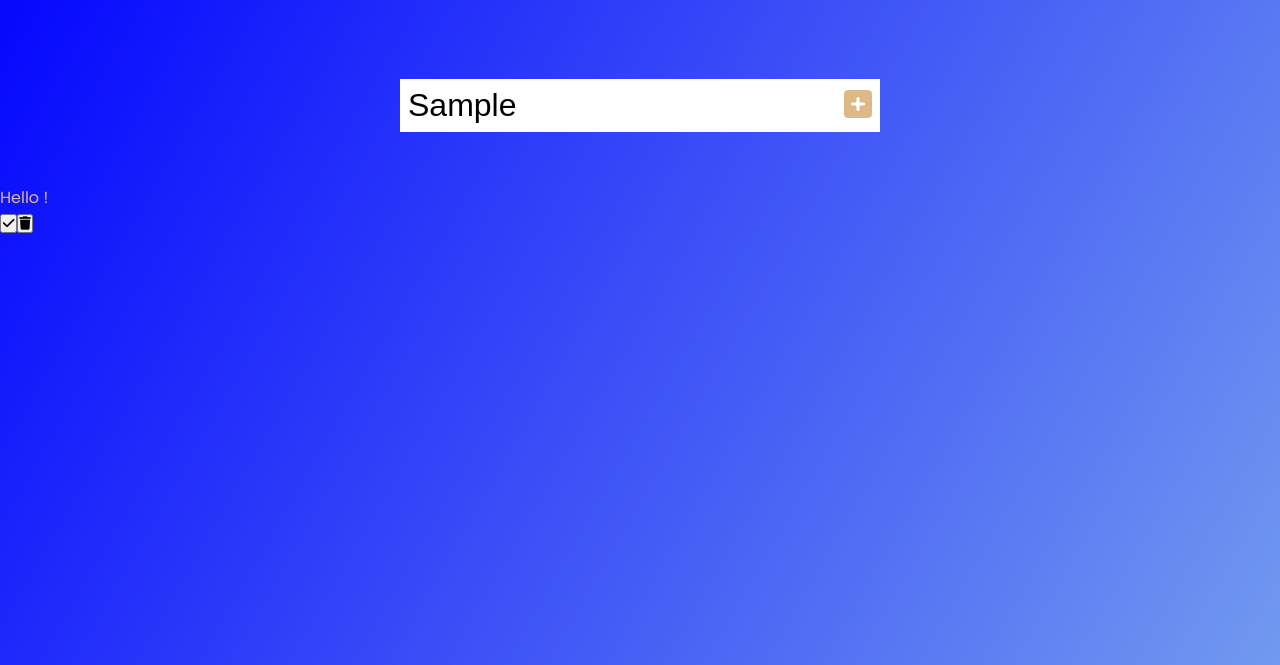
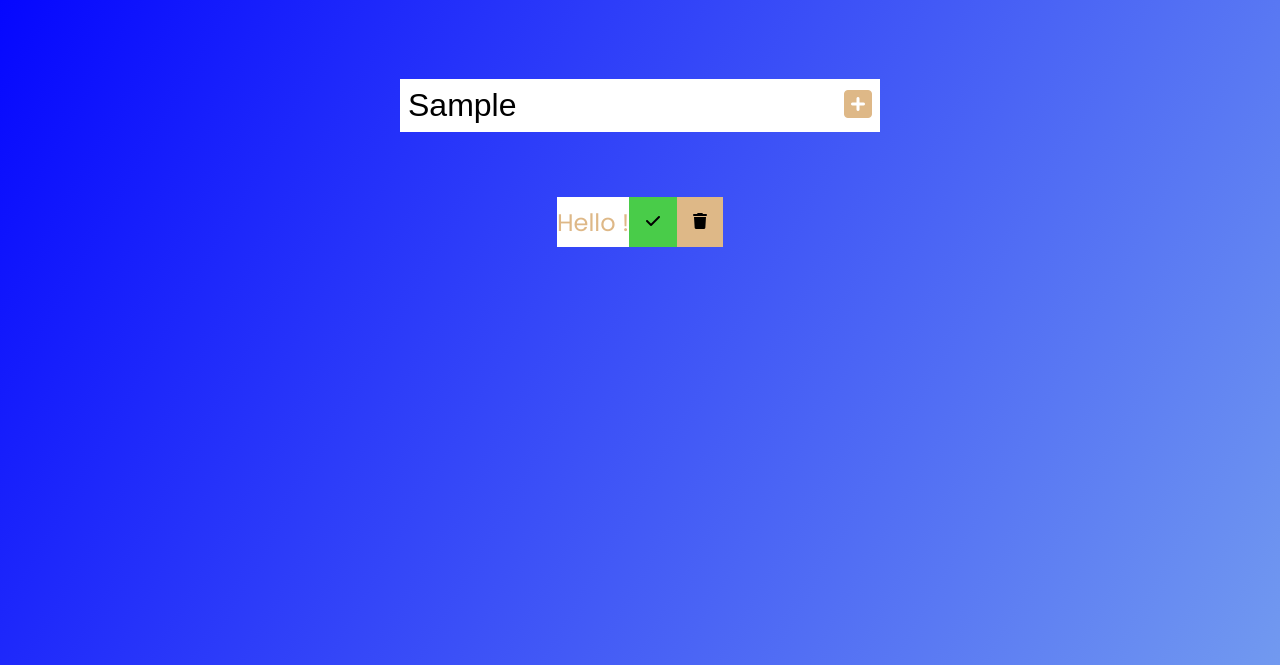
Before and after one commit to Kelhann2608/TodoList-Javascript-vanilla, a plain HTML site: page index.html in a window 1280 px wide. Both pictures are taken after typing "Sample" into the empty fields and a click on the button 858 px from the left and 240 px from the top of the page. Shown: the part 135-800 px from the top of the page. Drawn offline with Linux system fonts and the light colour scheme.

Commit message:
style css modified

```diff
--- a/style.css
+++ b/style.css
@@ -41,6 +41,44 @@ form button {
 form button:hover{
     background:burlywood;
     color:white;
+}
 
+.todo-container {
+  display: flex;
+  justify-content: center;
+  align-items: center;
+}
 
+.todo-list {
+  max-width: 30%;
+  list-style: none;
 }
+
+.todo {
+  margin: 0.5em;
+  background: white;
+  color:burlywood;
+  font-size: 1.5rem;
+  display: flex;
+  justify-content: space-between;
+  align-items: center;
+  transition:all 0.5s ease;
+}
+.todo li {
+  flex:1;
+  max-width: 100%;
+}
+
+.trash-btn,
+.complete-btn {
+  background:burlywood;
+  color: black;
+  border:none;
+  padding: 1rem;
+  cursor: pointer;
+  font-size: 1rem;
+}
+
+.complete-btn {
+  background:rgb(73, 204,73)
+}
```
